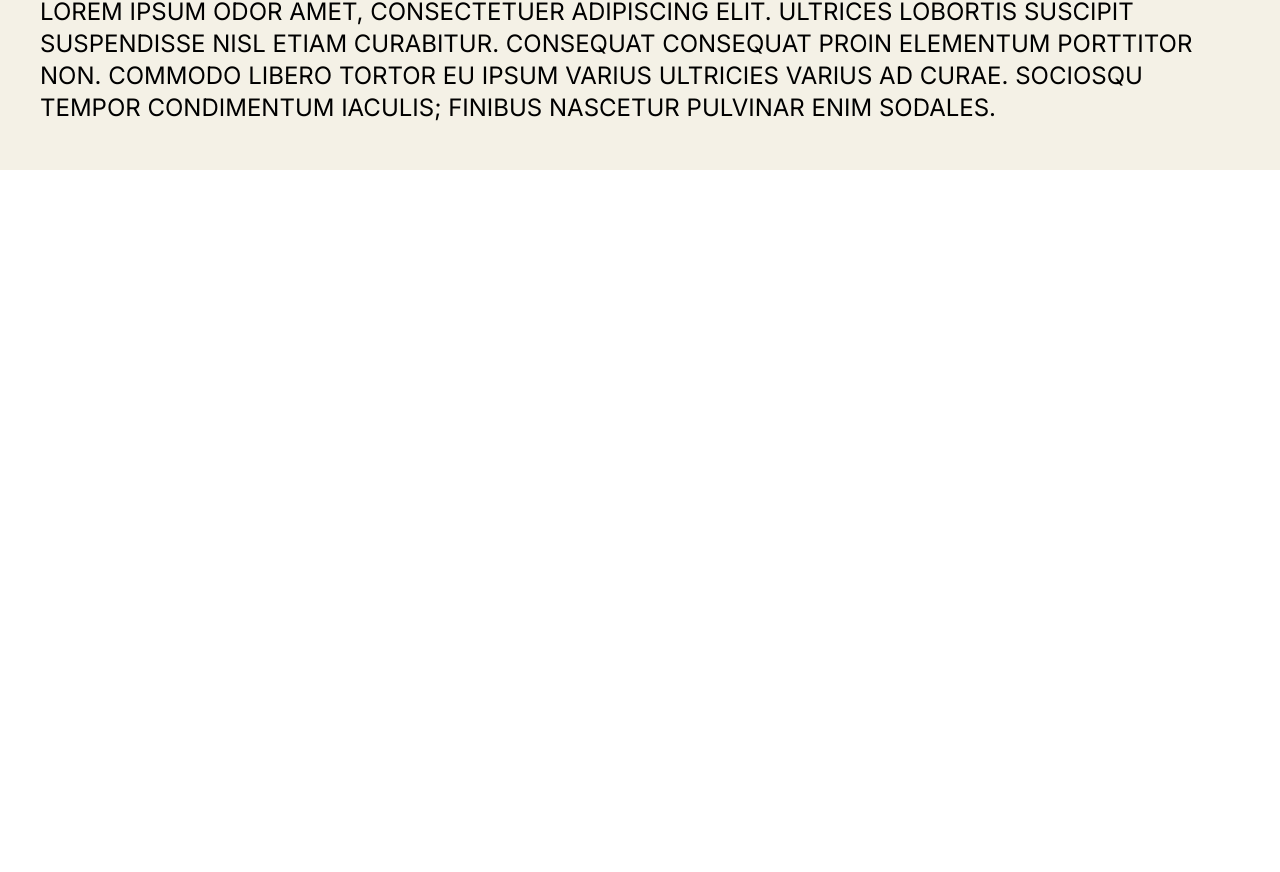
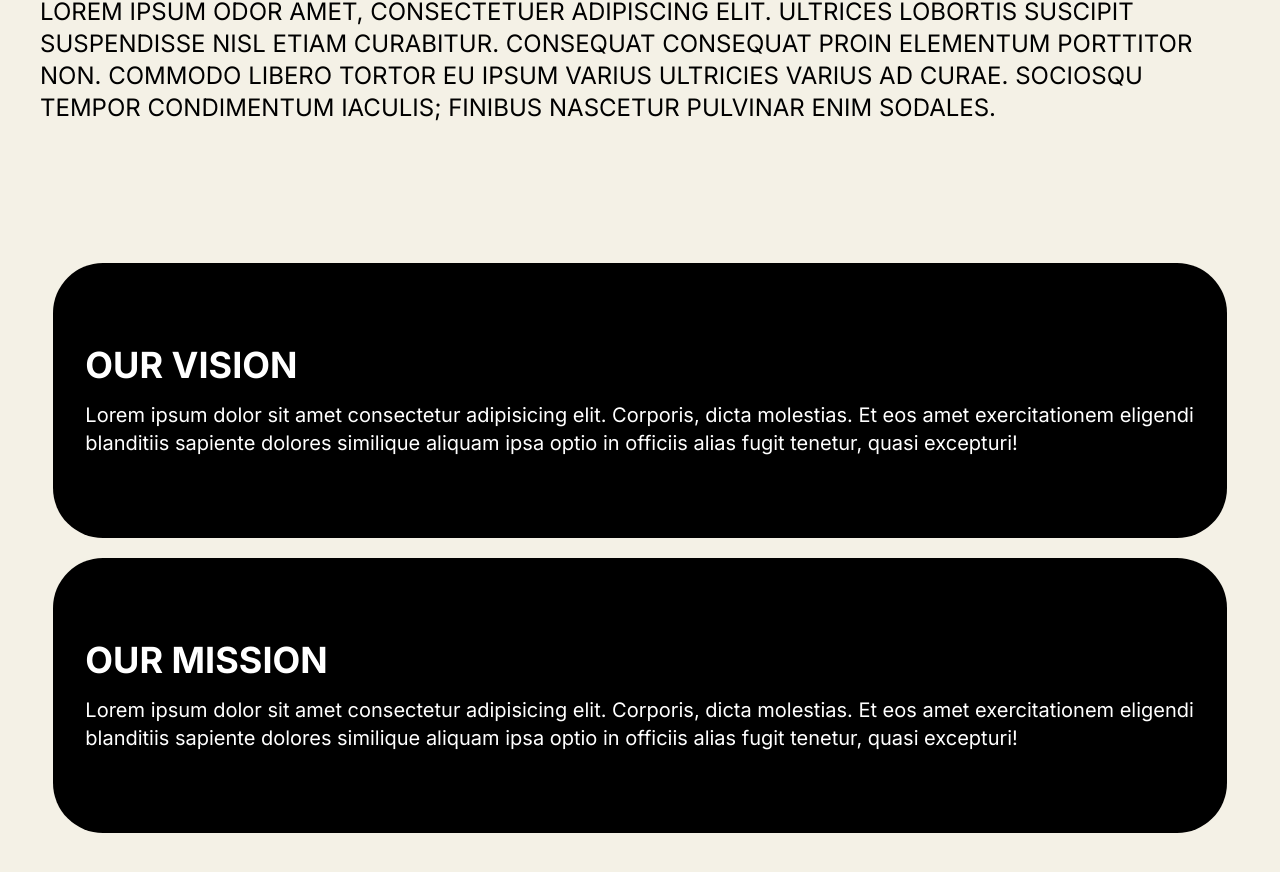
Before and after one commit to IEC-SPC/Website, a React (Vite) app: page / in a window 1280 px wide. Shown: the part 630-1502 px from the top of the page. Before the commit the page ends 800 px from the top, so only its background shows below. Built offline with nearby package versions, Linux system fonts and the light colour scheme.

Commit message:
Add the vision and mission section with the Message component.

```diff
--- a/src/App.tsx
+++ b/src/App.tsx
@@ -1,8 +1,9 @@
 import './index.css'
+import Message from './Message.tsx'
 
 function App() {
   return (
-    <main className='bg-offwhite font-inter h-lvh'>
+    <main className='bg-offwhite font-inter h-screen'>
       <section className='flex flex-row p-10'>
         <img src='/iec_logo.png' width={173} height={42} />
         <div className='w-full' />
@@ -29,9 +30,14 @@ function App() {
           <div className='w-full bg-gold' />
         </div>
       </section>
-
       <section className='py-6 px-10'>
         <p className='text-2xl font-normal'>LOREM IPSUM ODOR AMET, CONSECTETUER ADIPISCING ELIT. ULTRICES LOBORTIS SUSCIPIT SUSPENDISSE NISL ETIAM CURABITUR. CONSEQUAT CONSEQUAT PROIN ELEMENTUM PORTTITOR NON. COMMODO LIBERO TORTOR EU IPSUM VARIUS ULTRICIES VARIUS AD CURAE. SOCIOSQU TEMPOR CONDIMENTUM IACULIS; FINIBUS NASCETUR PULVINAR ENIM SODALES.</p>
+      </section>
+      <section className='flex min-h-screen py-10 bg-offwhite'>
+        <div className='flex flex-col gap-5 items-center justify-center'>
+          <Message title='OUR VISION' message='Lorem ipsum dolor sit amet consectetur adipisicing elit. Corporis, dicta molestias. Et eos amet exercitationem eligendi blanditiis sapiente dolores similique aliquam ipsa optio in officiis alias fugit tenetur, quasi excepturi!' />
+          <Message title='OUR MISSION' message='Lorem ipsum dolor sit amet consectetur adipisicing elit. Corporis, dicta molestias. Et eos amet exercitationem eligendi blanditiis sapiente dolores similique aliquam ipsa optio in officiis alias fugit tenetur, quasi excepturi!' />
+        </div>
       </section>
     </main>
   )
--- /dev/null
+++ b/src/Message.tsx
@@ -0,0 +1,10 @@
+function Message(props: { title: string, message: string }) {
+  return (
+    <div className='flex flex-col gap-4 justify-center bg-black px-8 py-4 w-11/12 min-h-[275px] rounded-[50px]'>
+      <h2 className='text-4xl font-bold text-white'>{props.title}</h2>
+      <p className='text-xl font-normal text-white'>{props.message}</p>
+    </div>
+  )
+}
+
+export default Message
--- a/tailwind.config.js
+++ b/tailwind.config.js
@@ -8,7 +8,9 @@ export default {
     colors: {
       'blue': '#102542',
       'offwhite': '#f4f1e6',
-      'gold': '#bf8812'
+      'gold': '#bf8812',
+      'black': '#000000',
+      'white': '#ffffff'
     },
     fontFamily: {
       'inter': ['Inter']
```
Also changed, not shown: 1 other file (tests, documents, lock files or other folders).
